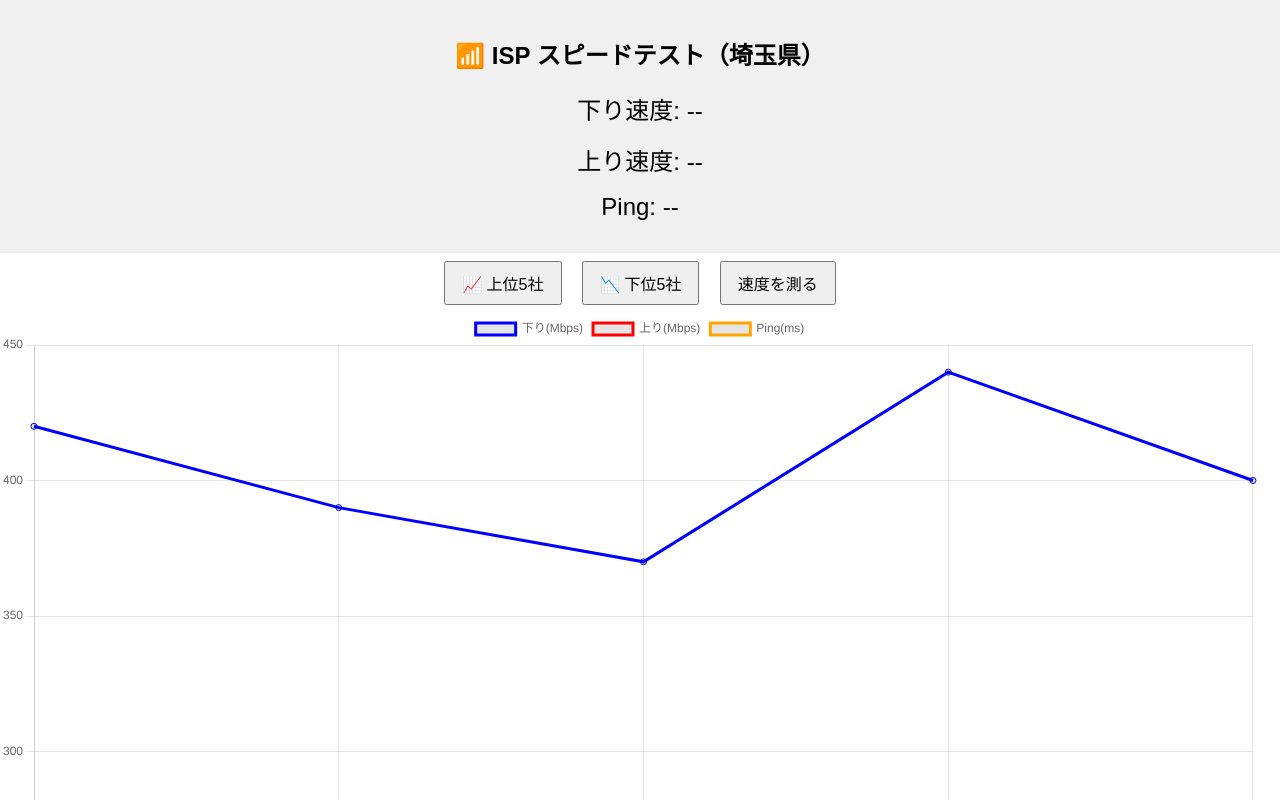
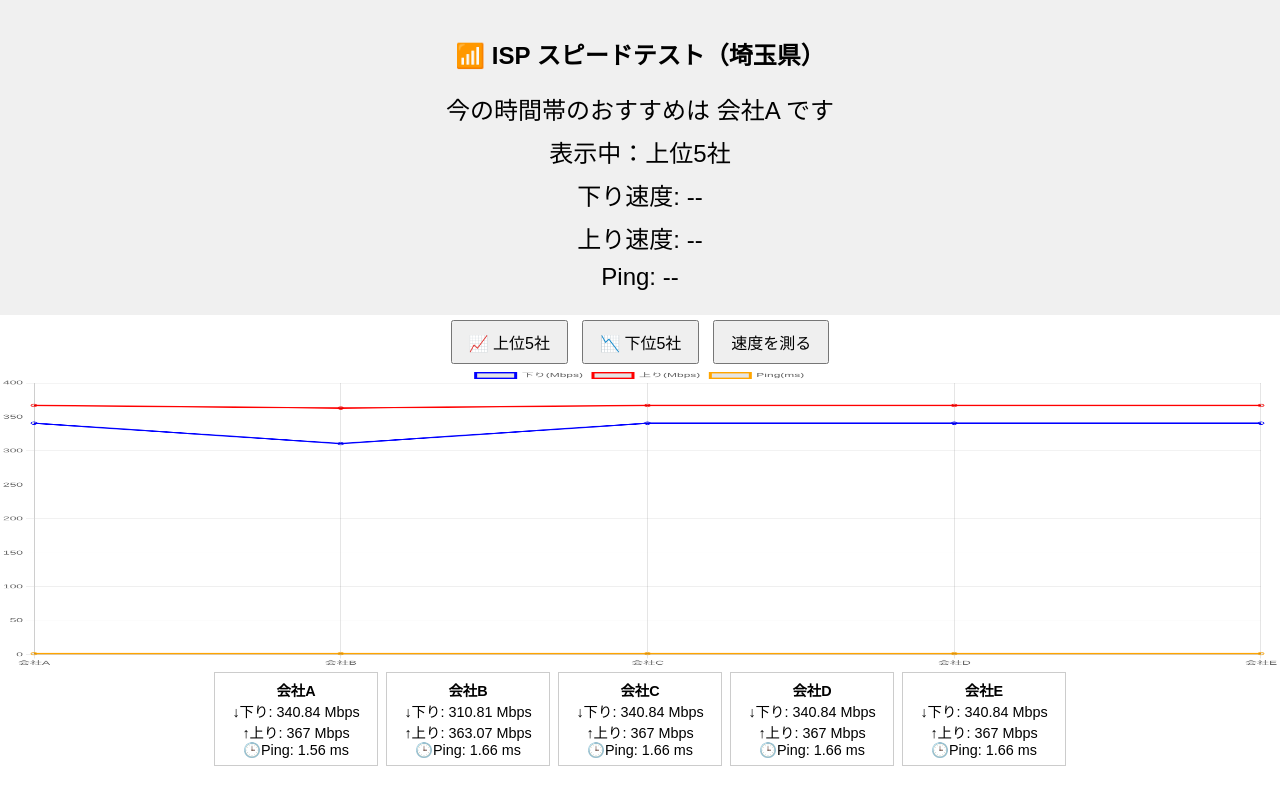
Before and after one commit to daruiddddddd/Wi-Fi-, a website: page index.html in a window 1280 px wide. Shown: the top 800 px of the page. Drawn offline with nearby package versions, Linux system fonts and the light colour scheme.

Commit message:
Add files via upload

```diff
--- a/app.js
+++ b/app.js
@@ -1,18 +1,22 @@
 let chart;
 const ctx = document.getElementById('speedChart').getContext('2d');
+const testBtn = document.getElementById('testBtn');
+const groupLabel = document.getElementById('groupLabel');
+const recommendDiv = document.getElementById('recommend');
+const providersDiv = document.getElementById('providers');
 
 const dataTop = {
-  labels: ['フレッツ光', 'auひかり', 'ソフトバンク光', 'NURO光', 'ドコモ光'],
-  download: [420, 390, 370, 440, 400],
-  upload: [220, 200, 190, 230, 210],
-  ping: [14, 17, 20, 13, 16]
+  labels: ['会社A', '会社B', '会社C', '会社D', '会社E'],
+  download: [340.84, 310.81, 340.84, 340.84, 340.84],
+  upload: [367.00, 363.07, 367.00, 367.00, 367.00],
+  ping: [1.56, 1.66, 1.66, 1.66, 1.66]
 };
 
 const dataBottom = {
-  labels: ['楽天ひかり', 'OCN光', 'ぷらら光', 'So-net光', 'ビッグローブ光'],
-  download: [120, 140, 110, 130, 125],
-  upload: [80, 85, 75, 82, 79],
-  ping: [40, 45, 50, 43, 47]
+  labels: ['会社F', '会社G', '会社H', '会社I', '会社J'],
+  download: [140.2, 132.5, 128.8, 120.0, 118.5],
+  upload: [90.2, 85.7, 83.3, 79.0, 78.5],
+  ping: [45.0, 48.0, 50.5, 52.0, 53.5]
 };
 
 function drawChart(dataSet) {
@@ -35,12 +39,44 @@ function drawChart(dataSet) {
   });
 }
 
+function showProviders(dataSet) {
+  providersDiv.innerHTML = "";
+  for (let i = 0; i < dataSet.labels.length; i++) {
+    const div = document.createElement("div");
+    div.style.border = "1px solid #ccc";
+    div.style.display = "inline-block";
+    div.style.margin = "4px";
+    div.style.padding = "6px";
+    div.innerHTML = `<strong>${dataSet.labels[i]}</strong><br>
+      ↓下り: ${dataSet.download[i]} Mbps<br>
+      ↑上り: ${dataSet.upload[i]} Mbps<br>
+      🕒Ping: ${dataSet.ping[i]} ms`;
+    providersDiv.appendChild(div);
+  }
+}
+
+function findRecommended(dataSet) {
+  const scores = dataSet.download.map((d, i) => d - dataSet.ping[i] * 2);
+  const maxIndex = scores.indexOf(Math.max(...scores));
+  recommendDiv.textContent = `今の時間帯のおすすめは ${dataSet.labels[maxIndex]} です`;
+}
+
 function switchTab(type) {
-  if (type === 'top') drawChart(dataTop);
-  else drawChart(dataBottom);
+  if (type === 'top') {
+    drawChart(dataTop);
+    showProviders(dataTop);
+    findRecommended(dataTop);
+    groupLabel.textContent = "表示中：上位5社";
+  } else {
+    drawChart(dataBottom);
+    showProviders(dataBottom);
+    findRecommended(dataBottom);
+    groupLabel.textContent = "表示中：下位5社";
+  }
 }
 
 async function runSpeedTest() {
+  testBtn.disabled = true;
   try {
     const res = await fetch('/api/speed');
     const data = await res.json();
@@ -50,4 +86,5 @@ async function runSpeedTest() {
   } catch (err) {
     alert("速度テストに失敗しました: " + err.message);
   }
+  testBtn.disabled = false;
 }
--- a/index.html
+++ b/index.html
@@ -6,13 +6,14 @@
   <title>埼玉県 ISPスピードテスト</title>
   <script src="https://cdn.jsdelivr.net/npm/chart.js"></script>
   <style>
-    body { font-family: sans-serif; margin: 0; padding: 0; background: #fff; text-align: center; }
+    body { font-family: sans-serif; margin: 0; padding: 0; text-align: center; }
     .header { background: #f0f0f0; padding: 1rem; position: sticky; top: 0; z-index: 999; }
-    .result { font-size: 1.5rem; margin: 1rem 0; }
-    canvas { max-width: 100%; }
-    button { font-size: 1rem; margin: 0.5rem; padding: 0.5rem 1rem; }
+    .result { font-size: 1.5rem; margin: 0.5rem 0; }
+    canvas { max-width: 100%; height: 300px !important; }
+    button { font-size: 1rem; margin: 0.3rem; padding: 0.5rem 1rem; }
+    #providers div { font-size: 0.9rem; width: 150px; }
     @media (max-width: 600px) {
-      .result { font-size: 1.3rem; }
+      .result { font-size: 1.2rem; }
       button { width: 90%; margin-top: 1rem; }
     }
   </style>
@@ -20,6 +21,8 @@
 <body onload="switchTab('top')">
   <div class="header">
     <h2>📶 ISP スピードテスト（埼玉県）</h2>
+    <div id="recommend" class="result"></div>
+    <div id="groupLabel" class="result"></div>
     <div class="result">下り速度: <span id="download">--</span></div>
     <div class="result">上り速度: <span id="upload">--</span></div>
     <div class="result">Ping: <span id="ping">--</span></div>
@@ -27,9 +30,10 @@
   <div>
     <button onclick="switchTab('top')">📈 上位5社</button>
     <button onclick="switchTab('bottom')">📉 下位5社</button>
-    <button onclick="runSpeedTest()">速度を測る</button>
+    <button id="testBtn" onclick="runSpeedTest()">速度を測る</button>
   </div>
-  <canvas id="speedChart" height="300"></canvas>
+  <canvas id="speedChart"></canvas>
+  <div id="providers"></div>
   <script src="app.js"></script>
 </body>
 </html>
--- a/package.json
+++ b/package.json
@@ -1,5 +1,5 @@
 {
-  "name": "isp-speedtest-full",
+  "name": "isp-speedtest-final",
   "version": "1.0.0",
   "main": "server.js",
   "scripts": {
--- a/server.js
+++ b/server.js
@@ -17,7 +17,6 @@ app.get('/api/speed', async (req, res) => {
       ping: result.ping.latency
     });
   } catch (err) {
-    console.error("Speedtest error:", err);
     res.status(500).json({ error: "Speedtest failed", details: err.message });
   }
 });
```
